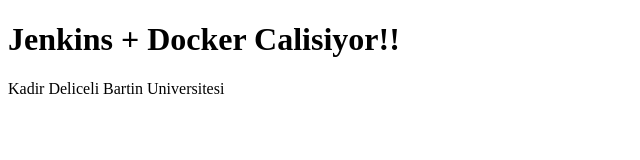
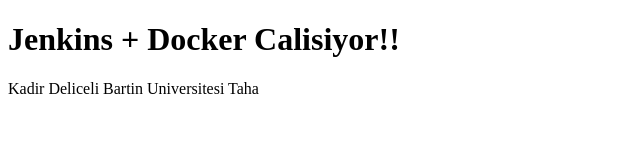
Before and after one commit to KadirDeliceli/TestApi, a plain HTML site: page index.html in a window 1280 px wide. Shown: the full height of the page, 0-640 px from the left. Drawn offline with Linux system fonts and the light colour scheme.

Commit message:
pipeline

```diff
--- a/index.html
+++ b/index.html
@@ -5,6 +5,6 @@
 </head>
 <body>
     <h1>Jenkins + Docker Calisiyor!!</h1>
-    <p>Kadir Deliceli Bartin Universitesi</p>
+    <p>Kadir Deliceli Bartin Universitesi Taha</p>
 </body>
 </html>
```
